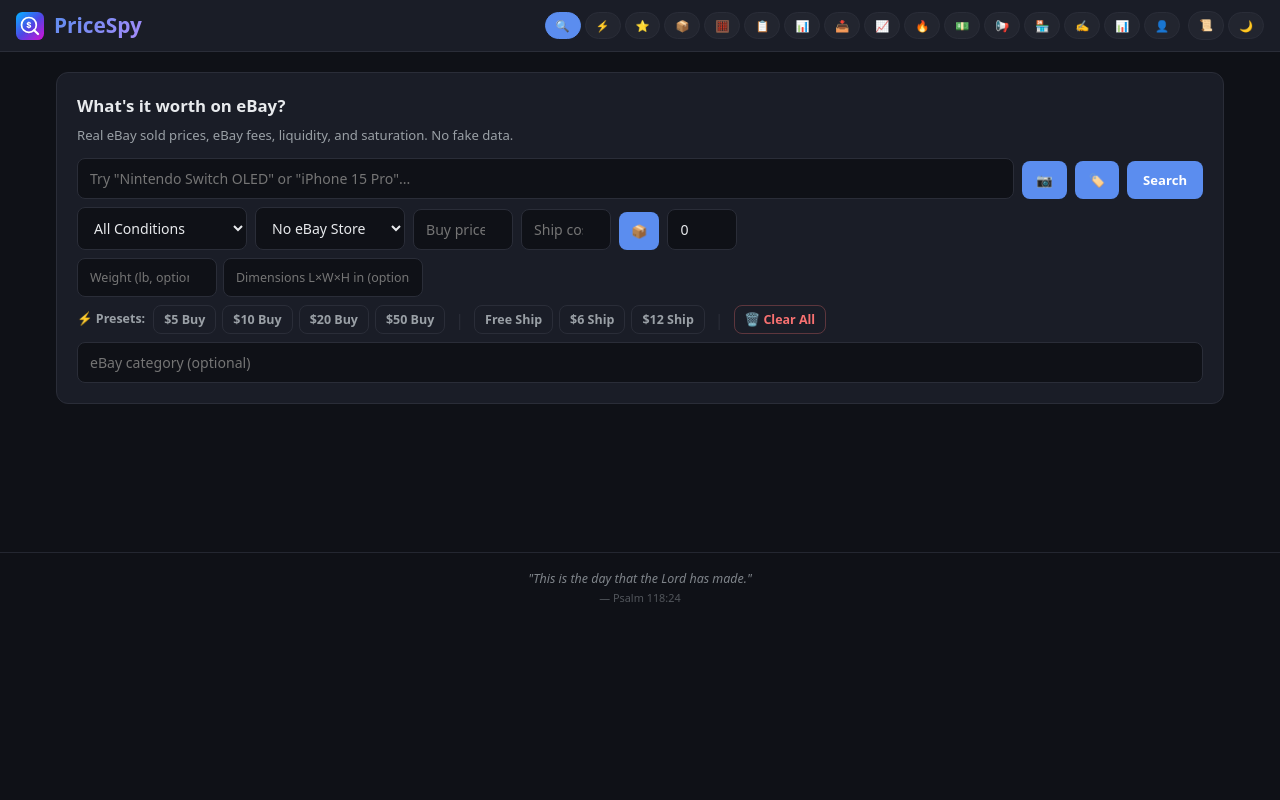
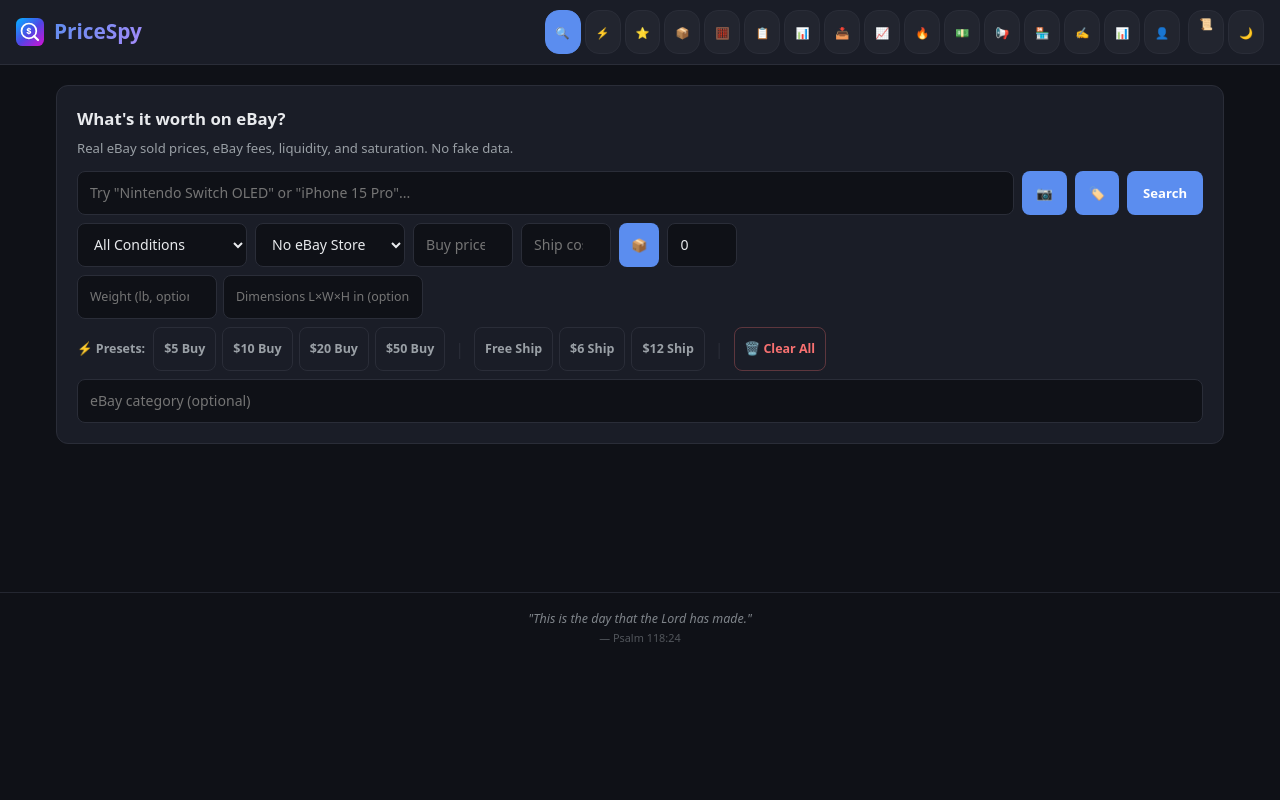
Before and after one commit to mjmorrison10/PriceSpy, a Flask app: page / in a window 1280 px wide. Run offline with Flask 3, Linux system fonts and the light colour scheme; some libraries are stand-ins or nearby versions.

Commit message:
ux/mobile: add Toast notifications, safe area touch targets, and polished Empty States with CTAs

```diff
--- a/static/css/styles.css
+++ b/static/css/styles.css
@@ -122,3 +122,65 @@ input:focus,select:focus{border-color:var(--a)}select option{background:var(--s)
   .logo{font-size:1.2rem}
   .sc .vl{font-size:1.4rem}
 }
+
+/* Safe Area & PWA Polish */
+body {
+  padding-top: env(safe-area-inset-top, 0px);
+  padding-left: env(safe-area-inset-left, 0px);
+  padding-right: env(safe-area-inset-right, 0px);
+  -webkit-tap-highlight-color: transparent;
+}
+.bt, .pil, .bn-btn, .ct, .lr, .logo, .xdel {
+  user-select: none;
+  -webkit-user-select: none;
+}
+button, a, input, select {
+  min-height: 44px;
+}
+/* Toast Notifications */
+#toastContainer {
+  position: fixed;
+  top: calc(16px + env(safe-area-inset-top, 0px));
+  right: 16px;
+  left: 16px;
+  max-width: 400px;
+  margin: 0 auto;
+  z-index: 10000;
+  display: flex;
+  flex-direction: column;
+  gap: 8px;
+  pointer-events: none;
+}
+.toast {
+  pointer-events: auto;
+  padding: 12px 16px;
+  background: var(--s);
+  border: 1px solid var(--b);
+  border-radius: var(--rad);
+  color: var(--t);
+  font-size: 0.88rem;
+  font-weight: 600;
+  box-shadow: 0 8px 24px rgba(0,0,0,0.5);
+  display: flex;
+  align-items: center;
+  gap: 10px;
+  animation: toastIn 0.25s ease-out forwards;
+}
+.toast.success { border-left: 4px solid var(--g); }
+.toast.error { border-left: 4px solid var(--r); }
+.toast.info { border-left: 4px solid var(--a); }
+@keyframes toastIn {
+  from { opacity: 0; transform: translateY(-20px); }
+  to { opacity: 1; transform: translateY(0); }
+}
+/* Empty States */
+.empty-state {
+  text-align: center;
+  padding: 40px 20px;
+  background: var(--s);
+  border: 1px solid var(--b);
+  border-radius: var(--rad);
+  margin: 16px 0;
+}
+.empty-state h3 { font-size: 1.1rem; margin-bottom: 6px; color: var(--t); }
+.empty-state p { font-size: 0.85rem; color: var(--t2); margin-bottom: 16px; }
--- a/static/js/app.js
+++ b/static/js/app.js
@@ -1049,12 +1049,27 @@ async function rqd() {
   D('qdg').textContent = 'Analyze';
 }
 
+function showToast(msg, type) {
+  var tc = D('toastContainer');
+  if (!tc) return;
+  var el = document.createElement('div');
+  el.className = 'toast ' + (type || 'info');
+  var icon = type === 'success' ? '✅ ' : (type === 'error' ? '❌ ' : 'ℹ️ ');
+  el.textContent = icon + msg;
+  tc.appendChild(el);
+  setTimeout(function() {
+    el.style.opacity = '0';
+    el.style.transition = 'opacity 0.3s';
+    setTimeout(function() { if (el.parentNode) el.parentNode.removeChild(el); }, 300);
+  }, 3000);
+}
+
 // Watchlist
 async function loadWl() {
-  if (!token) { D('wl').innerHTML = '<div style="text-align:center;padding:30px;color:var(--t2)">Login first.</div>'; return; }
+  if (!token) { D('wl').innerHTML = '<div class="empty-state"><h3>👤 Login Required</h3><p>Log in to monitor market prices and track items.</p><button class="bt bt-p" onclick="SHOW(\'authOv\')">Log In / Sign Up</button></div>'; return; }
   try {
     var items = await fetch('/api/watchlist?token=' + getToken()).then(function(r) { return r.json(); });
-    if (!items || !items.length) { D('wl').innerHTML = '<div style="text-align:center;padding:30px;color:var(--t2)">No items watched.</div>'; return; }
+    if (!items || !items.length) { D('wl').innerHTML = '<div class="empty-state"><h3>⭐ No Tracked Items Yet</h3><p>Search for any product and click \'Track Price\' to monitor market value.</p><button class="bt bt-p" onclick="showPage(\'search\')">🔍 Start Searching</button></div>'; return; }
     D('wl').innerHTML = '';
     for (var i = 0; i < items.length; i++) {
       var it = items[i];
@@ -1069,13 +1084,13 @@ async function loadWl() {
     }
   } catch(e) { D('wl').innerHTML = '<div style="text-align:center;padding:30px;color:var(--t2)">Could not load.</div>'; }
 }
-async function delWl(id) { await fetch('/api/watchlist/' + id + '?token=' + getToken(), {method:'DELETE'}); loadWl(); }
-D('wref').onclick = async function() { await fetch('/api/watchlist/refresh-all?token=' + getToken(), {method:'POST'}); loadWl(); };
+async function delWl(id) { await fetch('/api/watchlist/' + id + '?token=' + getToken(), {method:'DELETE'}); loadWl(); showToast('Item removed from watchlist', 'info'); }
+D('wref').onclick = async function() { await fetch('/api/watchlist/refresh-all?token=' + getToken(), {method:'POST'}); loadWl(); showToast('Watchlist refreshed', 'success'); };
 
 // Inventory
 D('invAdd').onclick = function() { SHOW('invOv'); };
 async function loadInv() {
-  if (!token) { D('inv').innerHTML = '<div style="text-align:center;padding:30px;color:var(--t2)">Login first.</div>'; return; }
+  if (!token) { D('inv').innerHTML = '<div class="empty-state"><h3>👤 Login Required</h3><p>Log in to track your flipping inventory and deals.</p><button class="bt bt-p" onclick="SHOW(\'authOv\')">Log In / Sign Up</button></div>'; return; }
   try {
     var r1 = await fetch('/api/inventory?token=' + getToken());
     var r2 = await fetch('/api/inventory/stats?token=' + getToken());
@@ -1088,7 +1103,7 @@ async function loadInv() {
       addStatCard(D('invStats'), '💰 Sold', String(s.sold), '$' + FMT(s.sold_revenue) + ' revenue', '');
       addStatCard(D('invStats'), '💵 Profit', ((s.sold_profit || 0) >= 0 ? '+' : '') + '$' + FMT(s.sold_profit), '', (s.sold_profit || 0) >= 0 ? 'g' : 'r');
     }
-    if (!items || !items.length) { D('inv').innerHTML = '<div style="text-align:center;padding:30px;color:var(--t2)">No items yet.</div>'; return; }
+    if (!items || !items.length) { D('inv').innerHTML = '<div class="empty-state"><h3>📦 No Inventory Items Yet</h3><p>Track your inventory purchases, listings, and sales profits.</p><button class="bt bt-p" onclick="D(\'invAdd\').click()">+ Track Your First Item</button></div>'; return; }
     D('inv').innerHTML = '';
     for (var i = 0; i < items.length; i++) {
       var it = items[i];
@@ -1109,12 +1124,12 @@ async function loadInv() {
     }
   } catch(e) { D('inv').innerHTML = '<div style="text-align:center;padding:30px;color:var(--t2)">Could not load.</div>'; }
 }
-async function delInv(id) { await fetch('/api/inventory/' + id + '?token=' + getToken(), {method:'DELETE'}); loadInv(); }
+async function delInv(id) { await fetch('/api/inventory/' + id + '?token=' + getToken(), {method:'DELETE'}); loadInv(); showToast('Inventory item deleted', 'info'); }
 D('isave').onclick = async function() {
   var b = {item_name:D('in').value.trim(), buy_price:parseFloat(D('ibp').value)||0, platform:'ebay', condition:D('icond').value.trim(), status:D('istat').value, sold_price:parseFloat(D('isp').value)||0};
   if (!b.item_name) return;
   await fetch('/api/inventory?token=' + getToken(), {method:'POST', headers:{'Content-Type':'application/json'}, body:JSON.stringify(b)});
-  HIDE('invOv'); loadInv();
+  HIDE('invOv'); loadInv(); showToast('Item saved to inventory', 'success');
 };
 D('csvBtn').onclick = async function() {
   var items = await fetch('/api/inventory?token=' + getToken()).then(function(r) { return r.json(); });
@@ -1122,6 +1137,7 @@ D('csvBtn').onclick = async function() {
   var b = new Blob([csv], {type:'text/csv'});
   var a = document.createElement('a');
   a.href = URL.createObjectURL(b); a.download = 'inventory.csv'; a.click();
+  showToast('Inventory CSV downloaded', 'success');
 };
 
 // Lot Calculator
@@ -1193,10 +1209,10 @@ D('lcalc').onclick = async function() {
 
 // Deal History
 async function loadDh() {
-  if (!token) { D('dh').innerHTML = '<div style="text-align:center;padding:30px;color:var(--t2)">Login first.</div>'; return; }
+  if (!token) { D('dh').innerHTML = '<div class="empty-state"><h3>👤 Login Required</h3><p>Log in to view your scan history and evaluated flips.</p><button class="bt bt-p" onclick="SHOW(\'authOv\')">Log In / Sign Up</button></div>'; return; }
   try {
     var items = await fetch('/api/deal-history?token=' + getToken()).then(function(r) { return r.json(); });
-    if (!items || !items.length) { D('dh').innerHTML = '<div style="text-align:center;padding:30px;color:var(--t2)">No deals scanned.</div>'; return; }
+    if (!items || !items.length) { D('dh').innerHTML = '<div class="empty-state"><h3>⚡ No Scan History Yet</h3><p>Use Quick Scan or Barcode Scanner to evaluate flipping deals.</p><button class="bt bt-p" onclick="showPage(\'quick\')">⚡ Try Quick Scan</button></div>'; return; }
     D('dh').innerHTML = '';
     for (var i = 0; i < items.length; i++) {
       var it = items[i];
@@ -1215,7 +1231,7 @@ async function loadDh() {
 async function loadTr() {
   try {
     var items = await fetch('/api/trending').then(function(r) { return r.json(); });
-    if (!items || !items.length) { D('tr').innerHTML = '<div style="text-align:center;padding:30px;color:var(--t2)">No data yet.</div>'; return; }
+    if (!items || !items.length) { D('tr').innerHTML = '<div class="empty-state"><h3>📈 No Trending Data Yet</h3><p>Trending market searches will appear here as users search.</p></div>'; return; }
     D('tr').innerHTML = '';
     for (var i = 0; i < items.length; i++) {
       var it = items[i];
--- a/templates/index.html
+++ b/templates/index.html
@@ -22,6 +22,7 @@
     <script src="https://www.gstatic.com/firebasejs/10.12.0/firebase-firestore-compat.js"></script>
 </head>
 <body>
+<div id="toastContainer"></div>
 
 <header>
     <img src="/static/logo.svg?v=2" alt="PriceSpy" style="height:28px;width:28px;flex-shrink:0">
```
